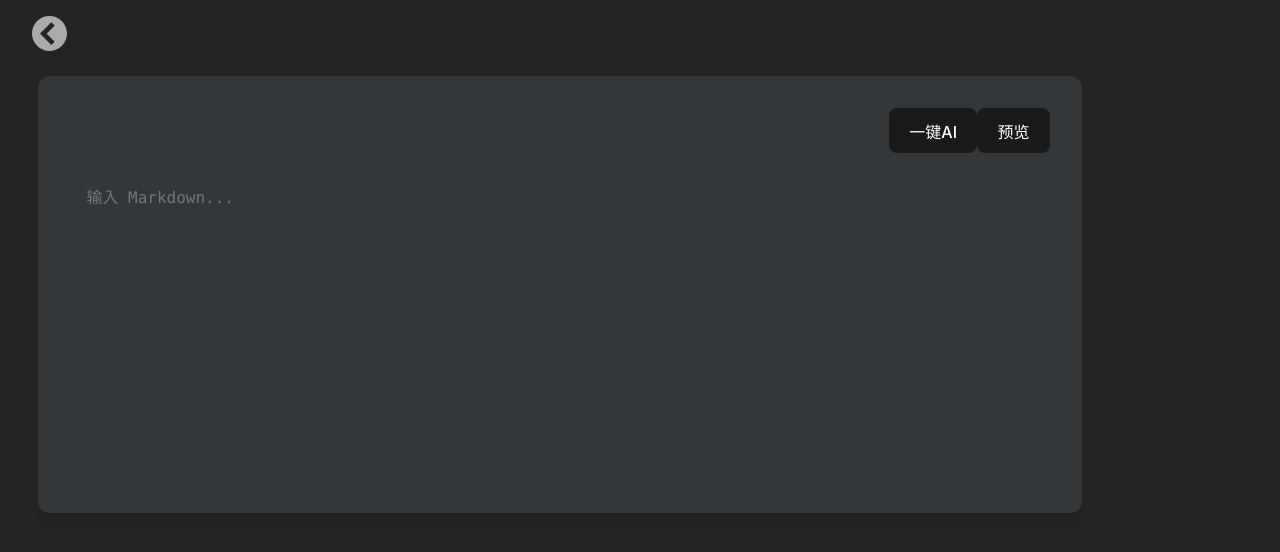
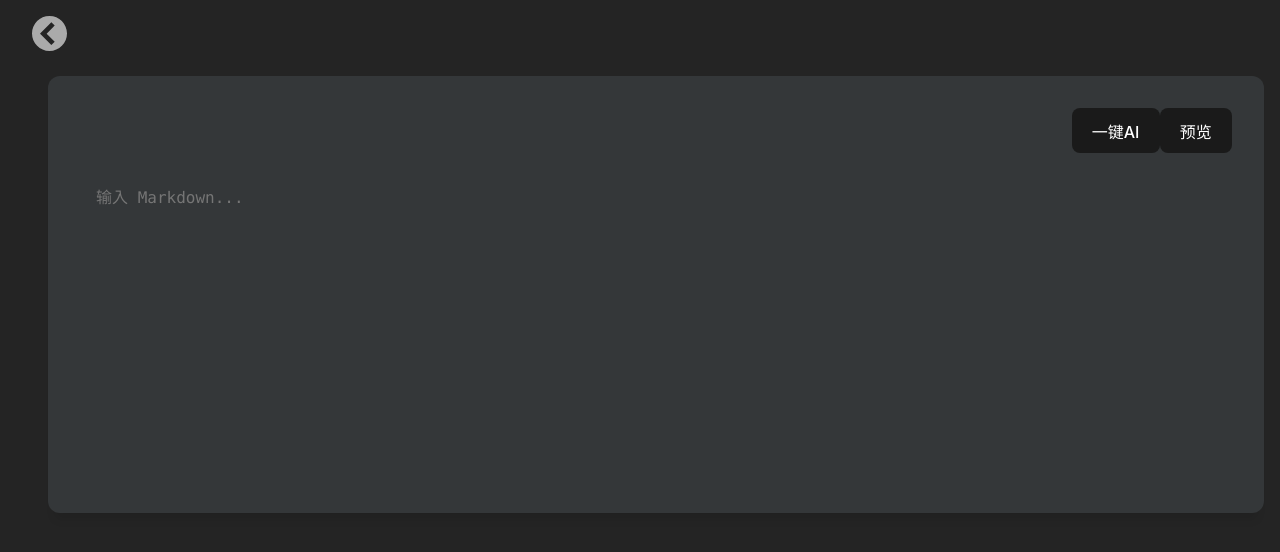
Before and after one commit to Akiyama-sama/flashNotes-ai, a React (Vite) app: page /note/1 in a window 1280 px wide. Shown: the top 552 px of the page. Built offline with nearby package versions, Linux system fonts and the light colour scheme.

Commit message:
修改样式

```diff
--- a/src/styles/NoteDetail.css
+++ b/src/styles/NoteDetail.css
@@ -2,7 +2,7 @@
     display: flex;
     flex-direction: column;
     min-height: 100vh;
-    width: 85vw; /* 改为视口宽度 */
+    width: 80rem; /* 改为视口宽度 */
 
     position: relative;
 }
```
